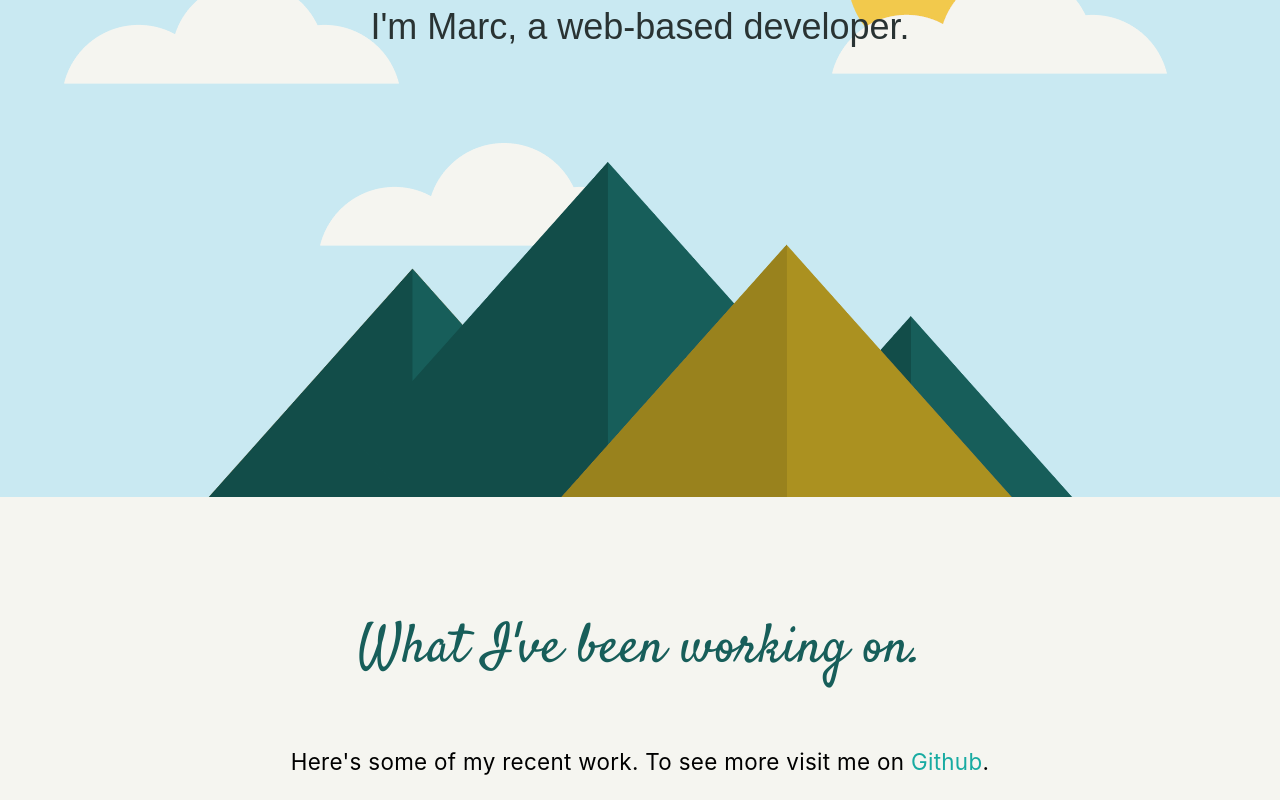
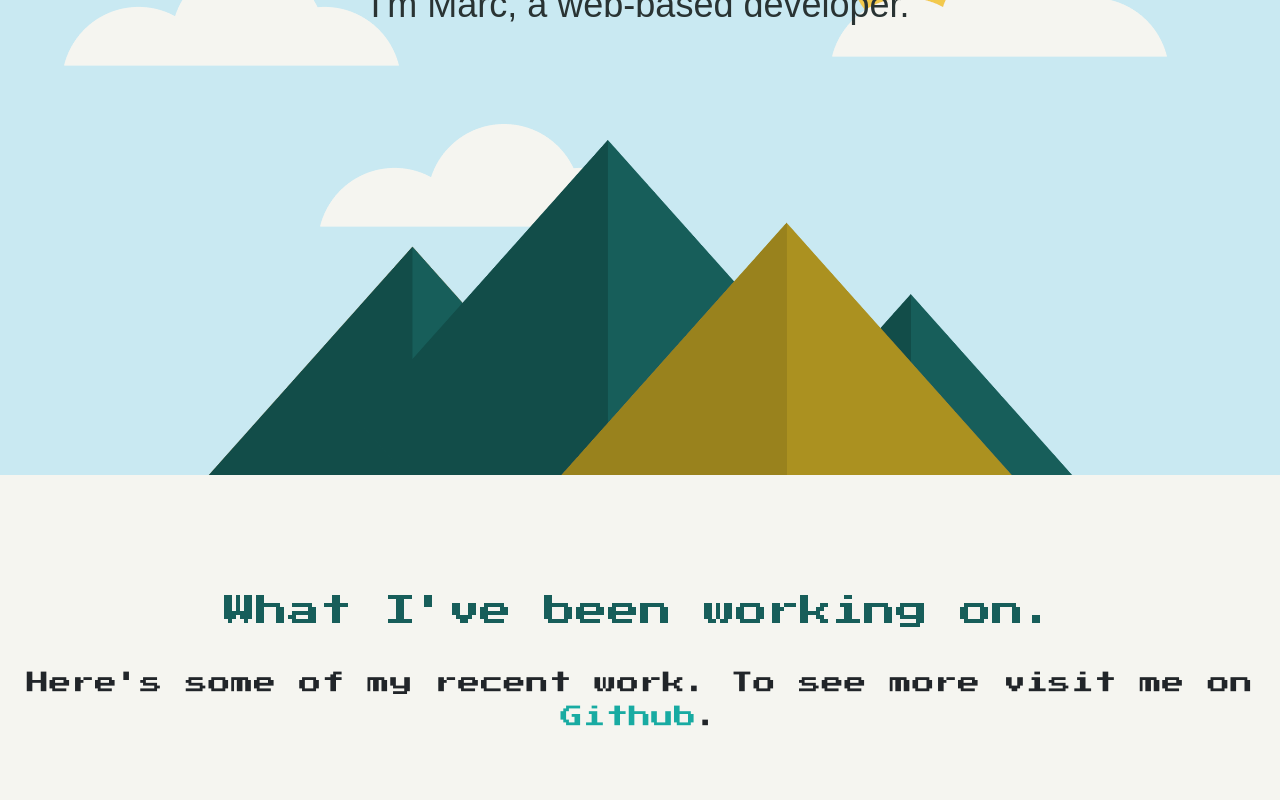
Before and after one commit to marc-akbar/personal-site-2.0, a Vue app: page / in a window 1280 px wide. Shown: the part 320-1120 px from the top of the page. Built offline with nearby package versions, Linux system fonts and the light colour scheme; a web font is replaced by a local one.

Commit message:
WIP themes

```diff
--- a/src/App.vue
+++ b/src/App.vue
@@ -4,6 +4,7 @@ import Navigation from "components/Navigation/Navigation.vue";
 import Toggle from "components/Navigation/Toggle.vue";
 
 let darkMode = ref(false);
+let theme = ref("nes");
 
 const storedDarkMode = localStorage.getItem("darkMode");
 if (!storedDarkMode) {
@@ -65,23 +66,31 @@ function toggleTime() {
       href="//fonts.googleapis.com/css2?family=Baloo+Tammudu+2:wght@600&family=Satisfy&display=swap"
       rel="stylesheet"
     />
+    <!-- NES.css -->
+    <link
+      href="https://fonts.googleapis.com/css?family=Press+Start+2P"
+      rel="stylesheet"
+    />
+
     <title>Marc Akbar</title>
   </head>
 
-  <div class="app-wrapper" :class="darkMode ? 'night' : 'day'">
-    <Navigation :darkMode="darkMode" :toggleTime="toggleTime" />
-    <RouterView :darkMode="darkMode" />
-  </div>
+  <body :class="theme">
+    <div class="app-wrapper" :class="darkMode ? 'night' : 'day'">
+      <Navigation :darkMode="darkMode" :toggleTime="toggleTime" />
+      <RouterView :darkMode="darkMode" />
+    </div>
+  </body>
 </template>
 
 <style lang="scss">
+@import "../node_modules/nes.css/css/nes.css";
+@import "assets/themes.scss";
 @import "assets/palette.scss";
 
+html,
 body {
-  line-height: 1.5;
   margin: 0 !important;
-  font-family: -apple-system, BlinkMacSystemFont, "Segoe UI", Roboto,
-    Oxygen-Sans, Ubuntu, Cantarell, "Helvetica Neue", sans-serif;
 }
 
 p {
@@ -104,5 +113,6 @@ a {
 .container {
   margin: 0 auto;
   max-width: 1280px;
+  width: 90%;
 }
 </style>
--- /dev/null
+++ b/src/assets/themes.scss
@@ -0,0 +1,25 @@
+.default {
+  line-height: 1.5;
+  cursor: auto;
+  font-family: -apple-system, BlinkMacSystemFont, "Segoe UI", Roboto,
+    Oxygen-Sans, Ubuntu, Cantarell, "Helvetica Neue", sans-serif;
+
+  a {
+    text-decoration: none;
+    cursor: pointer;
+  }
+  a:hover {
+    text-decoration: none;
+  }
+
+  .recent-work-header {
+    font-family: "Satisfy", cursive, sans-serif;
+    font-size: 3.4rem;
+  }
+}
+
+.nes {
+  .recent-work-header {
+    font-size: 2rem;
+  }
+}
--- a/src/components/Profile/Profile.vue
+++ b/src/components/Profile/Profile.vue
@@ -72,7 +72,7 @@ import Social from "components/Profile/Social.vue";
 }
 
 .photo {
-  width: 50%;
+  width: 65%;
   min-width: 313px;
   padding-bottom: 2rem;
 }
--- a/src/components/Work/Recent.vue
+++ b/src/components/Work/Recent.vue
@@ -1,7 +1,9 @@
 <template>
   <section class="recent-work-container">
-    <h2 class="recent-work-header">What I've been working on.</h2>
-    <p class="recent-work-text">
+    <div class="recent-work-header">
+      <span class="nes-text">What I've been working on.</span>
+    </div>
+    <div class="recent-work-text nes-text">
       Here's some of my recent work. To see more visit me on
       <a
         class="recent-work-link"
@@ -9,7 +11,7 @@
         target="_blank"
         >Github</a
       >.
-    </p>
+    </div>
   </section>
 </template>
 
@@ -25,8 +27,6 @@
 }
 
 .recent-work-header {
-  font-family: "Satisfy", cursive, sans-serif;
-  font-size: 3.4rem;
   font-weight: 400;
   margin: 0;
   padding-bottom: 2rem;
```
